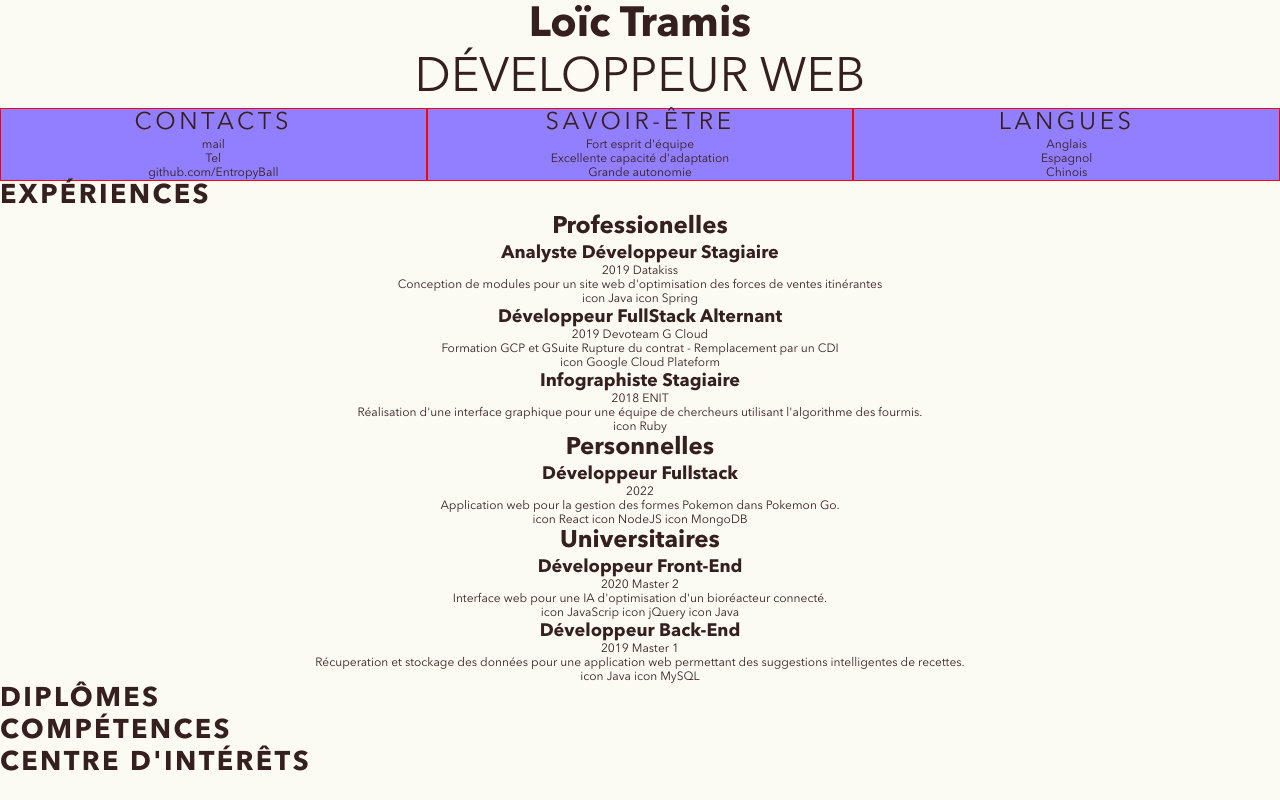
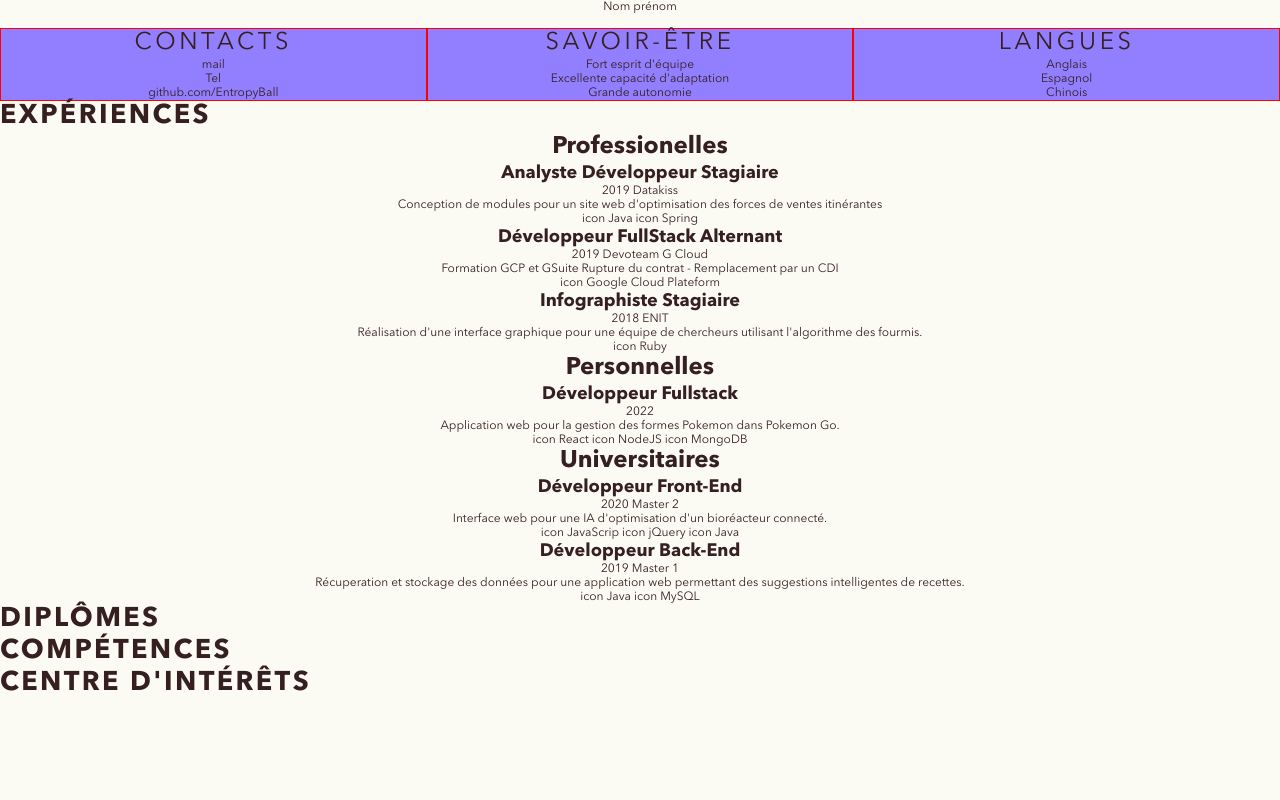
Before and after one commit to EntropyBall/Resume, a React (Vite) app: page / in a window 1280 px wide. Built offline with nearby package versions, Linux system fonts and the light colour scheme.

Commit message:
Reforge v1 + os theme

```diff
--- a/src/App.css
+++ b/src/App.css
@@ -9,8 +9,6 @@ body {
     flex-direction: column;
     justify-content: center;
     text-align: center;
-    background-color: var(--theme-light-bgColor);
-    color: var(--theme-light-color);
 }
 
 h1 {
--- a/src/App.jsx
+++ b/src/App.jsx
@@ -1,27 +1,15 @@
 import { useState } from "react";
 import "./App.css";
-import Header from "./Header";
-import Contact from "./Contact";
-import Experience from "./Experience";
-import Formation from "./Formation";
+import MainBody from "./MainBody";
 import Skill from "./Skill";
 import Hobbie from "./Hobbie";
+import Sidebar from "./Sidebar";
 
 function App() {
     return (
         <>
-            {/* Title */}
-            <Header />
-            {/* Information */}
-            <Contact />
-            {/* Experiences */}
-            <Experience />
-            {/* Formation */}
-            <Formation />
-            {/* Skills */}
-            <Skill />
-            {/* Hobbies */}
-            <Hobbie />
+            <Sidebar />
+            <MainBody />
         </>
     );
 }
--- a/src/Header.jsx
+++ /dev/null
@@ -1,12 +0,0 @@
-import React from "react";
-
-const Header = () => {
-    return (
-        <header>
-            <h1>Loïc Tramis</h1>
-            <p className="subtitle">Développeur web</p>
-        </header>
-    );
-};
-
-export default Header;
--- /dev/null
+++ b/src/MainBody.jsx
@@ -0,0 +1,16 @@
+import React from "react";
+import Skill from "./Skill";
+import Hobbie from "./Hobbie";
+
+const MainBody = () => {
+    return (
+        <>
+            {/* Skills */}
+            <Skill />
+            {/* Hobbies */}
+            <Hobbie />
+        </>
+    );
+};
+
+export default MainBody;
--- a/src/Sidebar.jsx
+++ b/src/Sidebar.jsx
@@ -1,4 +1,7 @@
 import React from "react";
+import Contact from "./Contact";
+import Experience from "./Experience";
+import Formation from "./Formation";
 
 /** Side bar */
 const Sidebar = () => {
@@ -8,6 +11,12 @@ const Sidebar = () => {
             <img src="" alt="" />
             {/* SKills */}
             {/* Languages */}
+            {/* Information */}
+            <Contact />
+            {/* Experiences */}
+            <Experience />
+            {/* Formation */}
+            <Formation />
         </aside>
     );
 };
--- a/src/index.css
+++ b/src/index.css
@@ -9,3 +9,17 @@
     --theme-dark-bgColor: #2f2736;
     --theme-dark-color: #edeaeb;
 }
+
+@media (prefers-color-scheme: light) {
+    :root {
+        background-color: var(--theme-light-bgColor);
+        color: var(--theme-light-color);
+    }
+}
+
+@media (prefers-color-scheme: dark) {
+    :root {
+        background-color: var(--theme-dark-bgColor);
+        color: var(--theme-dark-color);
+    }
+}
```
